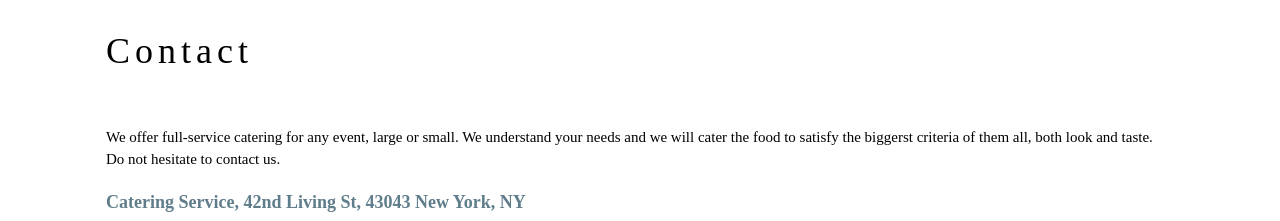
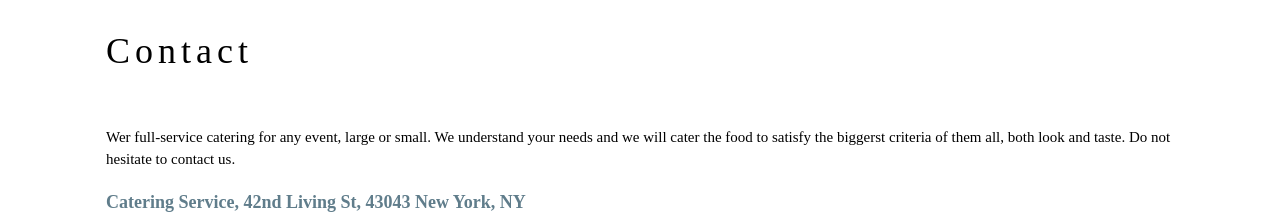
Before and after one commit to Mr-Marshall/pccaps, a plain HTML site: page index.html in a window 1280 px wide. Shown: the part 1620-1841 px from the top of the page. Drawn offline with nearby package versions, Linux system fonts and the light colour scheme.

Commit message:
Update index.html

```diff
--- a/index.html
+++ b/index.html
@@ -85,7 +85,7 @@ h1, h2, h3, h4, h5, h6 {
   <!-- Contact Section -->
   <div class="w3-container w3-padding-64" id="contact">
     <h1>Contact</h1><br>
-    <p>We offer full-service catering for any event, large or small. We understand your needs and we will cater the food to satisfy the biggerst criteria of them all, both look and taste. Do not hesitate to contact us.</p>
+    <p>Wer full-service catering for any event, large or small. We understand your needs and we will cater the food to satisfy the biggerst criteria of them all, both look and taste. Do not hesitate to contact us.</p>
     <p class="w3-text-blue-grey w3-large"><b>Catering Service, 42nd Living St, 43043 New York, NY</b></p>
     <p>You can also contact us by phone 00553123-2323 or email catering@catering.com, or you can send us a message here:</p>
     <form action="/action_page.php" target="_blank">
```
